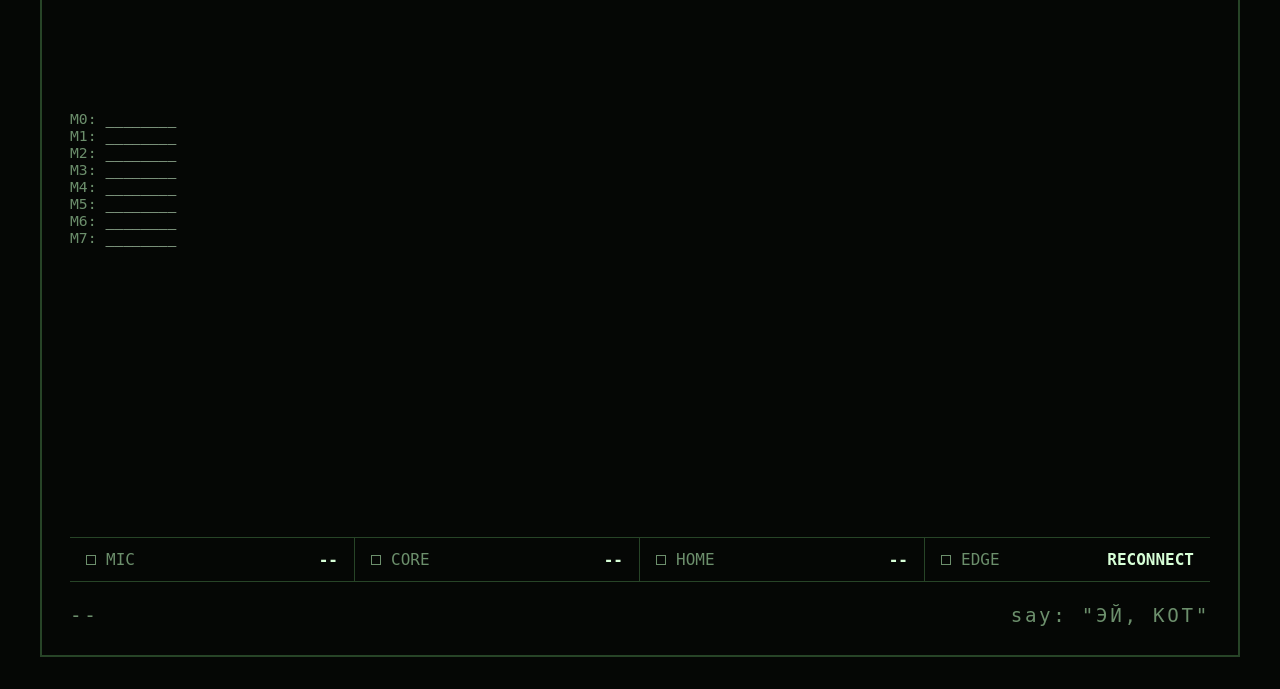
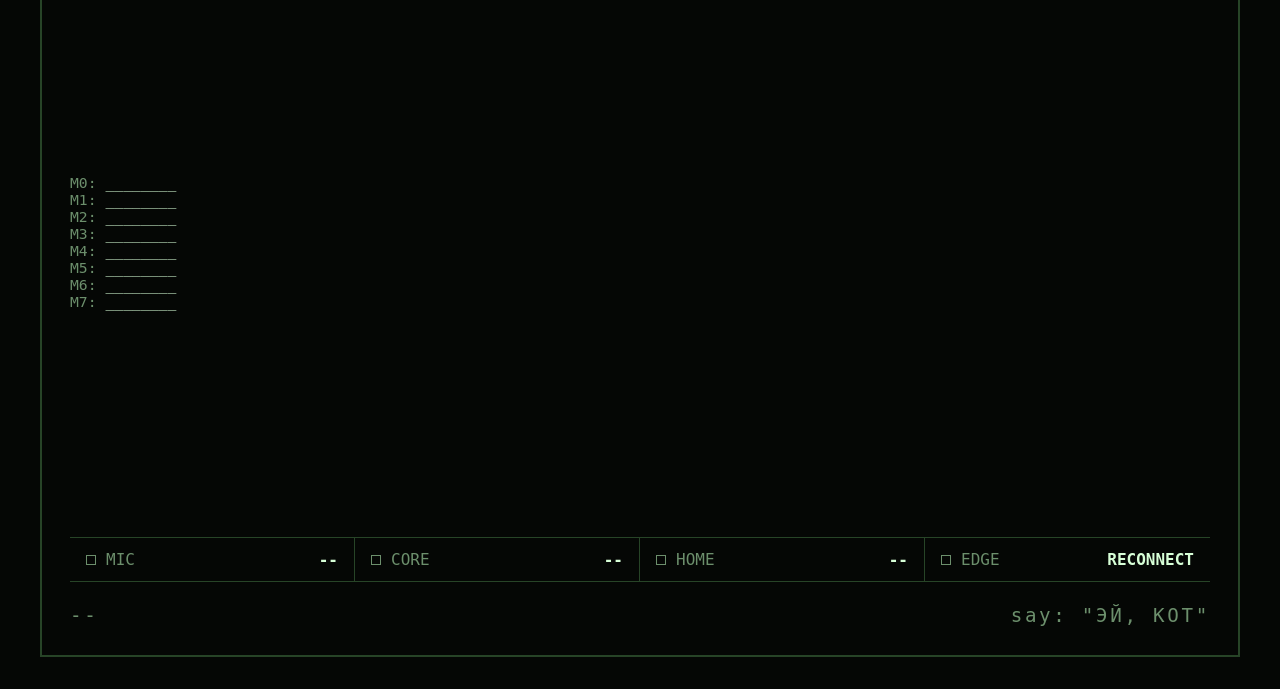
Before and after one commit to AleksSoarer/kot_edge, a browser extension: page kot/static/index.html in a window 1280 px wide. Shown: the part 111-800 px from the top of the page. Drawn offline with Linux system fonts and the light colour scheme; no server answers.

Commit message:
Move microphone meters closer to track panel

```diff
--- a/kot/static/style.css
+++ b/kot/static/style.css
@@ -98,7 +98,8 @@ body {
 .mic-levels {
   position: absolute;
   left: 0;
-  bottom: 0;
+  /* Keep the array readout close to the track panel, below the cat. */
+  bottom: clamp(-88px, -8vh, -52px);
   display: grid;
   grid-template-rows: repeat(8, 1em);
   gap: 0.16em;
```
Also changed, not shown: 1 other file.
